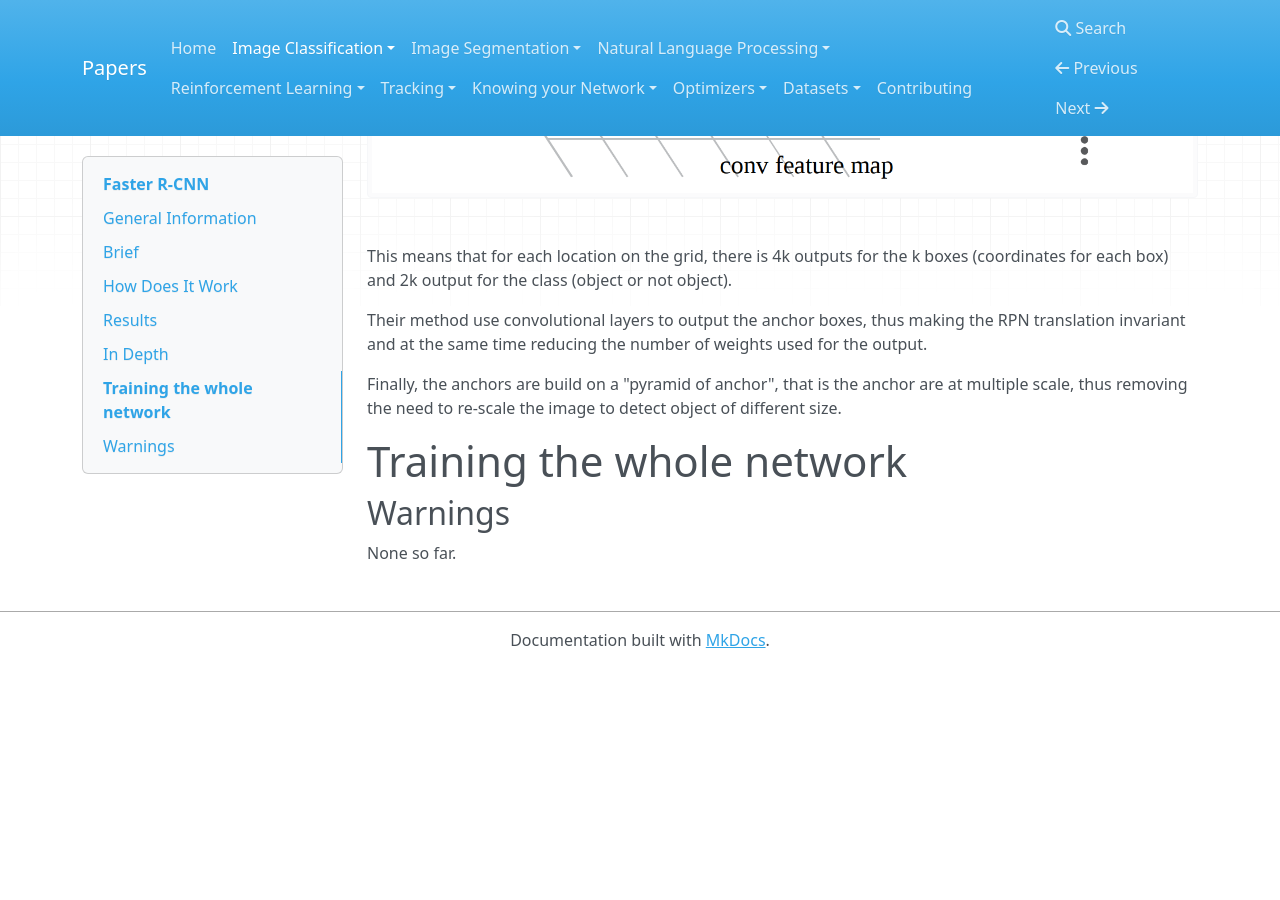
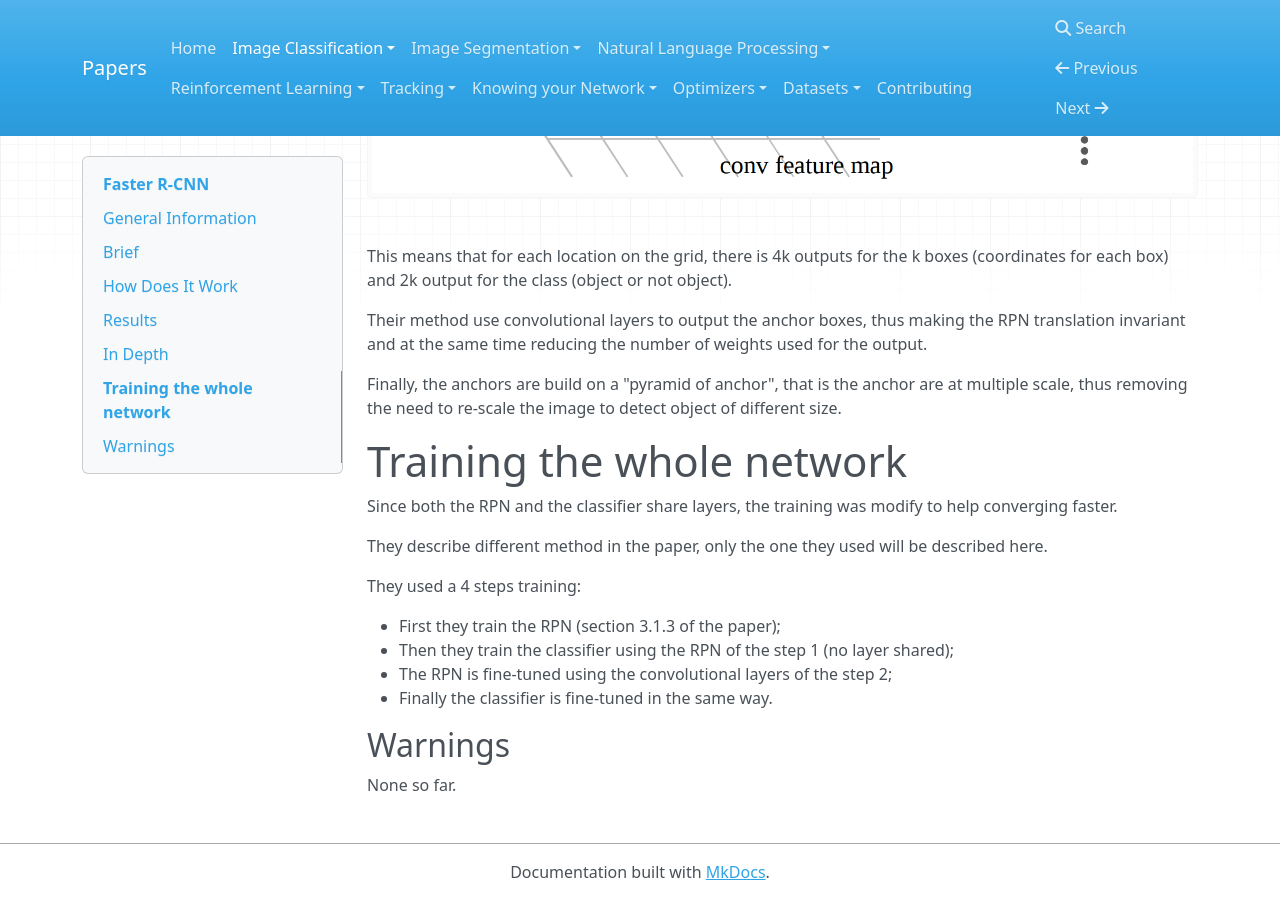
Before and after one commit to D3lt4lph4/papers, an MkDocs documentation site: the page built from docs/imageclassif/fasterrcnn.md, in a window 1280 px wide and 900 px high, scrolled down 2783 px. Built offline with MkDocs 1.6.1, drawn with Linux system fonts in a browser that asks for light colours; nearby versions of some CDN libraries; old or Windows-style settings are respelled for this version of MkDocs; before the commit the page ends 3451 px from its top, so only the background shows below that.

Commit message:
done with faster RCNN

```diff
--- a/docs/imageclassif/fasterrcnn.md
+++ b/docs/imageclassif/fasterrcnn.md
@@ -70,6 +70,16 @@ Finally, the anchors are build on a "pyramid of anchor", that is the anchor are
 
 # Training the whole network
 
+Since both the RPN and the classifier share layers, the training was modify to help converging faster.
+
+They describe different method in the paper, only the one they used will be described here.
+
+They used a 4 steps training:
+
+- First they train the RPN (section 3.1.3 of the paper);
+- Then they train the classifier using the RPN of the step 1 (no layer shared);
+- The RPN is fine-tuned using the convolutional layers of the step 2;
+- Finally the classifier is fine-tuned in the same way.
 
 
 ## Warnings
```
